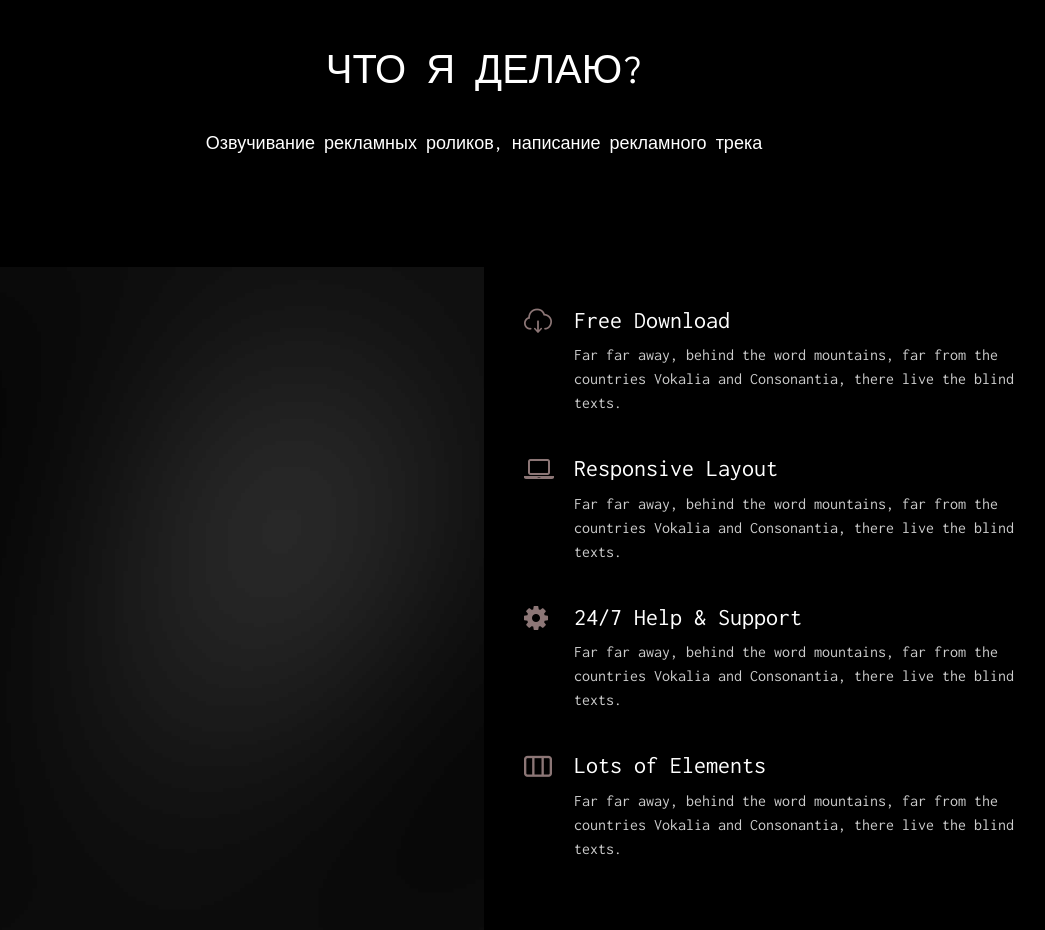
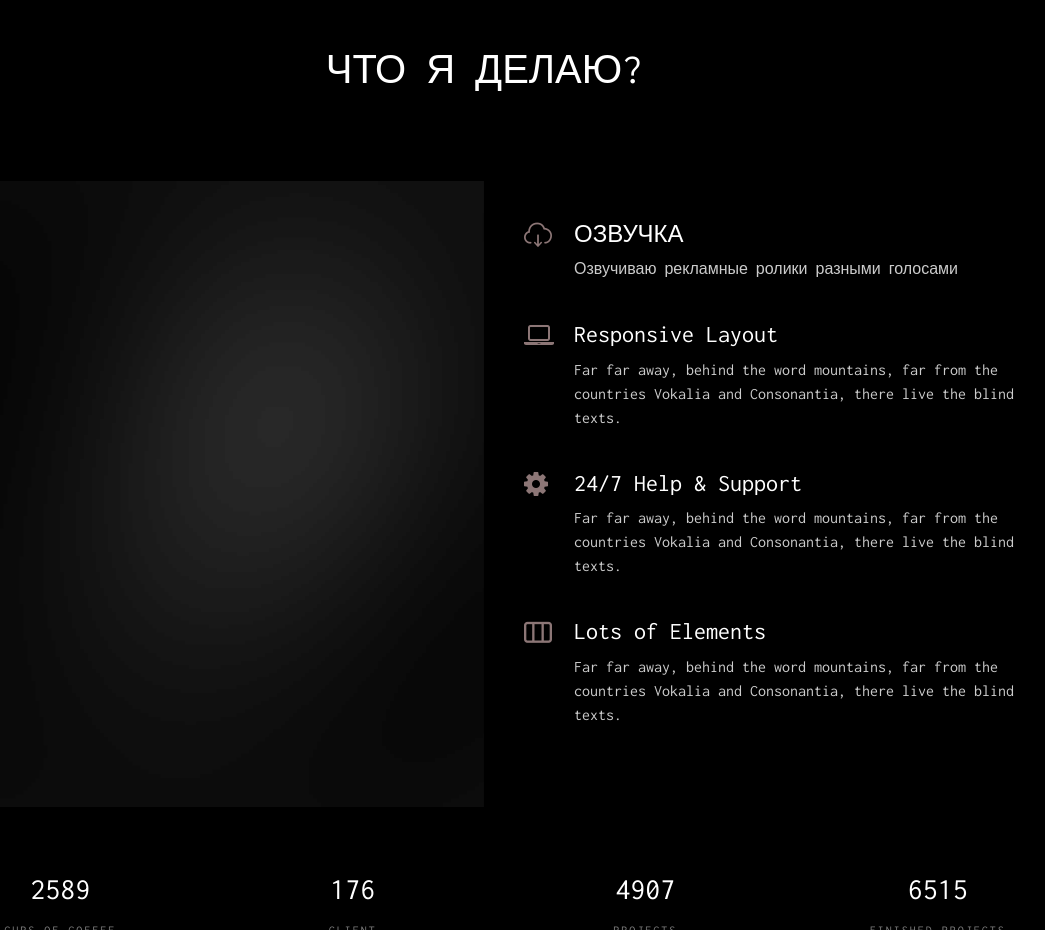
Before and after one commit to krakenstop/krakenstop.github.io, a plain HTML site: page index.html in a window 1280 px wide. Shown: the part 1020-1950 px from the top of the page, without its empty margins (156-1201 px from the left). Drawn offline with Linux system fonts and the light colour scheme; files whose address does not match are found by name.

Commit message:
Update index.html

```diff
--- a/index.html
+++ b/index.html
@@ -104,7 +104,6 @@
 						<h2 class="to-animate">ЧТО Я ДЕЛАЮ?</h2>
 						<div class="row">
 							<div class="col-md-8 col-md-offset-2 subtext">
-								<h3 class="to-animate">Озвучивание рекламных роликов, написание рекламного трека</h3>
 							</div>
 						</div>
 					</div>
@@ -120,8 +119,8 @@
 										<div class="core">
 											<i class="icon-cloud-download to-animate-2"></i>
 											<div class="fh5co-post to-animate">
-												<h3>Free Download</h3>
-												<p>Far far away, behind the word mountains, far from the countries Vokalia and Consonantia, there live the blind texts.</p>
+												<h3>ОЗВУЧКА</h3>
+												<p>Озвучиваю рекламные ролики разными голосами</p>
 											</div>
 										</div>
 										<div class="core">
```
